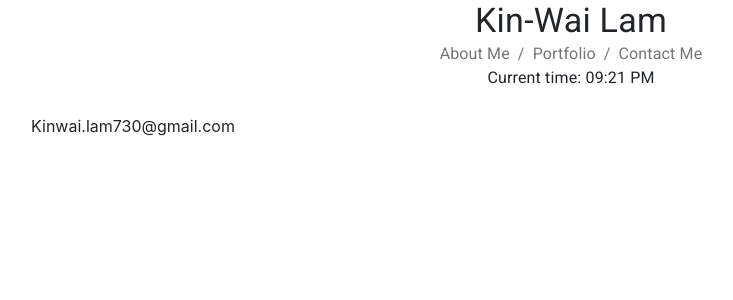
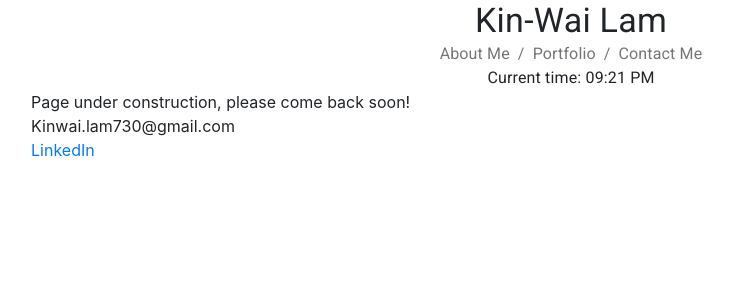
Before and after one commit to Thewa55/React-Portfolio, a React (Create React App) app: page /ContactMe in a window 1280 px wide. Shown: the top 300 px of the page, without its empty margins (69-802 px from the left). Built offline with nearby package versions, Linux system fonts and the light colour scheme.

Commit message:
Updated contact me page

```diff
--- a/src/components/ContactMe/index.js
+++ b/src/components/ContactMe/index.js
@@ -4,8 +4,13 @@ function ContactMe() {
   return(
     <div className="col-md-9">
       <div className="col">
+        Page under construction, please come back soon!
         <br />
           Kinwai.lam730@gmail.com
+          <br />
+          <a href="https://www.linkedin.com/in/kin-wai-lam/" target="_blank" rel="noopener noreferrer">
+          LinkedIn
+          </a>
         {/* <article className="block">
           <h3 className="block-header">Contact Me</h3>
           <hr />
```
Also changed, not shown: src/components/AboutMeMat/index.js (line endings or trailing spaces).
